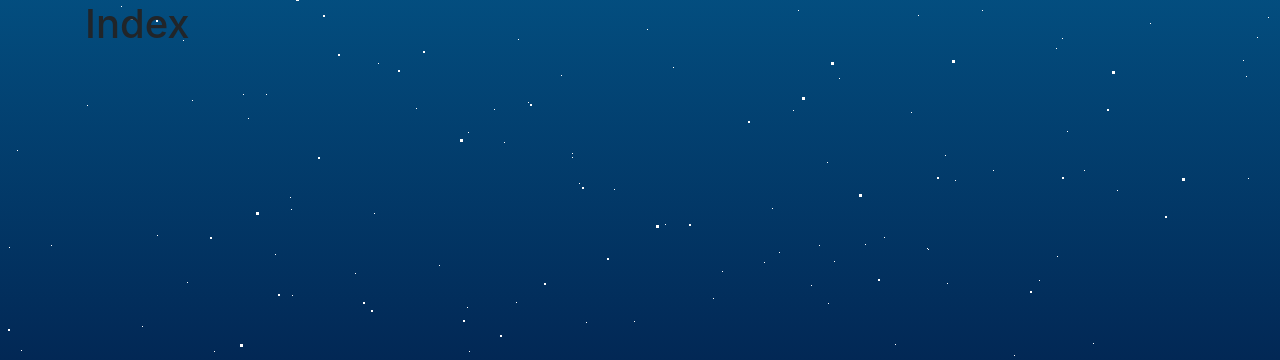
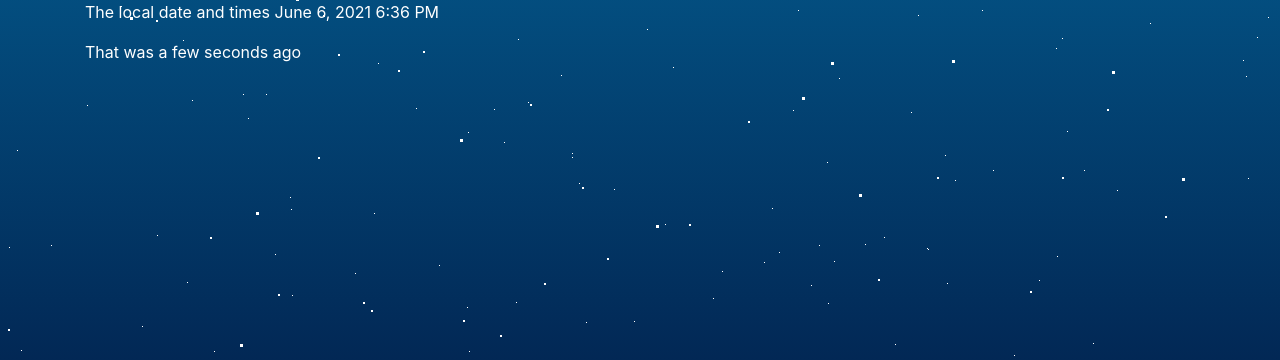
Before and after one commit to CsarChvz/Blog-App-Flask, a Flask app: page / in a window 1280 px wide. Shown: the part 62-422 px from the top of the page. Run offline with Flask 2, Linux system fonts and the light colour scheme; some libraries are stand-ins or nearby versions.

Commit message:
Se puede ver la hora y hace cuanto se checo

```diff
--- a/templates/plantillasHerencia/base.html
+++ b/templates/base.html
@@ -51,10 +51,11 @@
     {% block page_content %}{% endblock %}
 </div>
 {% endblock %}
-<div>
+{% block scripts %}
     <script src="https://code.jquery.com/jquery-3.2.1.slim.min.js" integrity="sha384-KJ3o2DKtIkvYIK3UENzmM7KCkRr/rE9/Qpg6aAZGJwFDMVNA/GpGFF93hXpG5KkN" crossorigin="anonymous"></script>
     <script src="https://cdnjs.cloudflare.com/ajax/libs/popper.js/1.12.9/umd/popper.min.js" integrity="sha384-ApNbgh9B+Y1QKtv3Rn7W3mgPxhU9K/ScQsAP7hUibX39j7fakFPskvXusvfa0b4Q" crossorigin="anonymous"></script>
     <script src="https://maxcdn.bootstrapcdn.com/bootstrap/4.0.0/js/bootstrap.min.js" integrity="sha384-JZR6Spejh4U02d8jOt6vLEHfe/JQGiRRSQQxSfFWpi1MquVdAyjUar5+76PVCmYl" crossorigin="anonymous"></script>
-</div>
+    {{ moment.include_moment() }}
+{% endblock %}
 </body>
 </html>
--- a/templates/index.html
+++ b/templates/index.html
@@ -1,8 +1,10 @@
 {% extends "base.html" %}
 
 {% block title %} <title> Yeah - Page Not Found </title>{% endblock %}
+
 {% block page_content %}
-<div class="page-header">
-    <h1>Index</h1>
+<div class="page-header" style="color: white">
+    <p> The local date and times {{ moment(current_time).format('LLL') }}</p>
+    <p> That was {{ moment(current_time).fromNow(refresh=True) }}</p>
 </div>
 {% endblock %}
```
